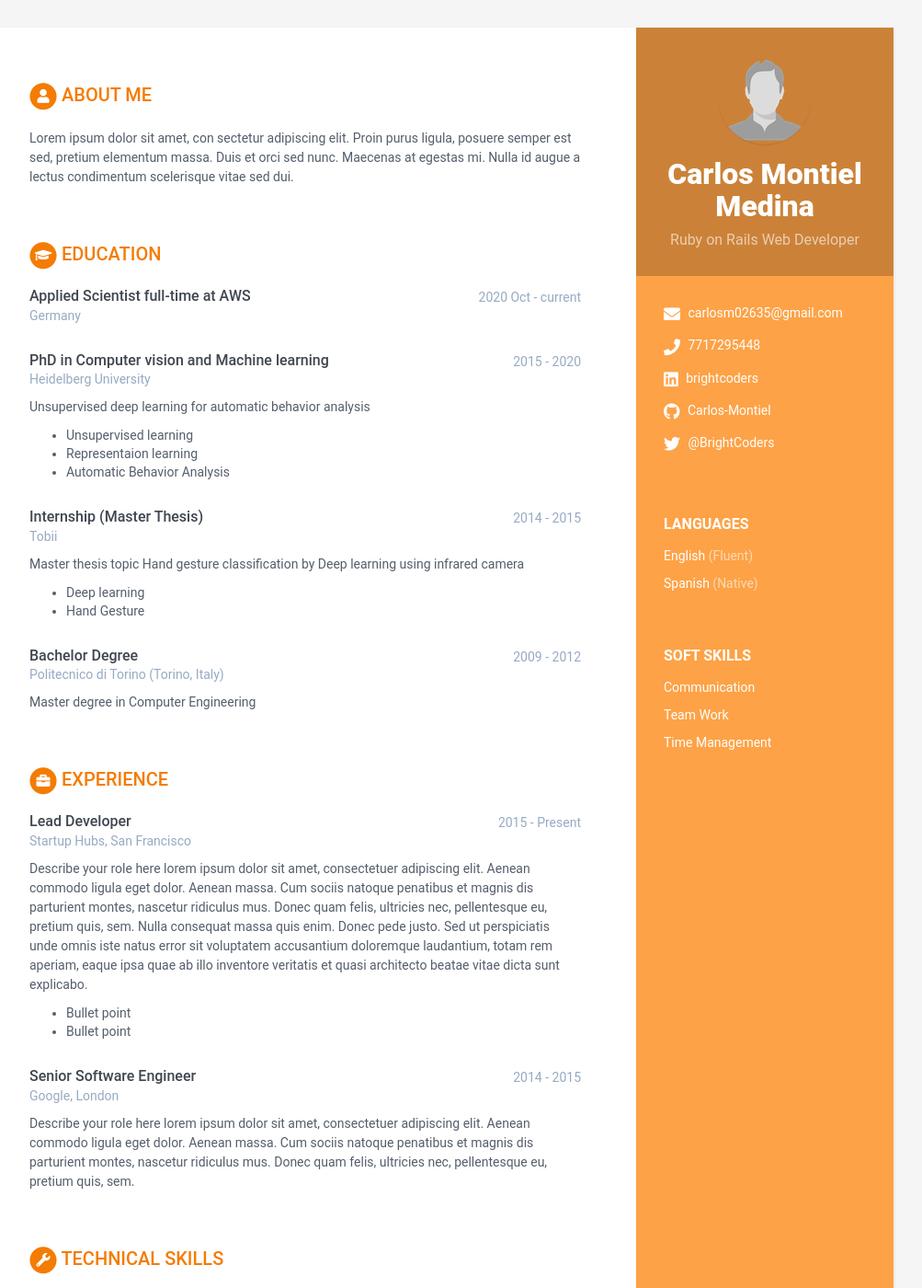
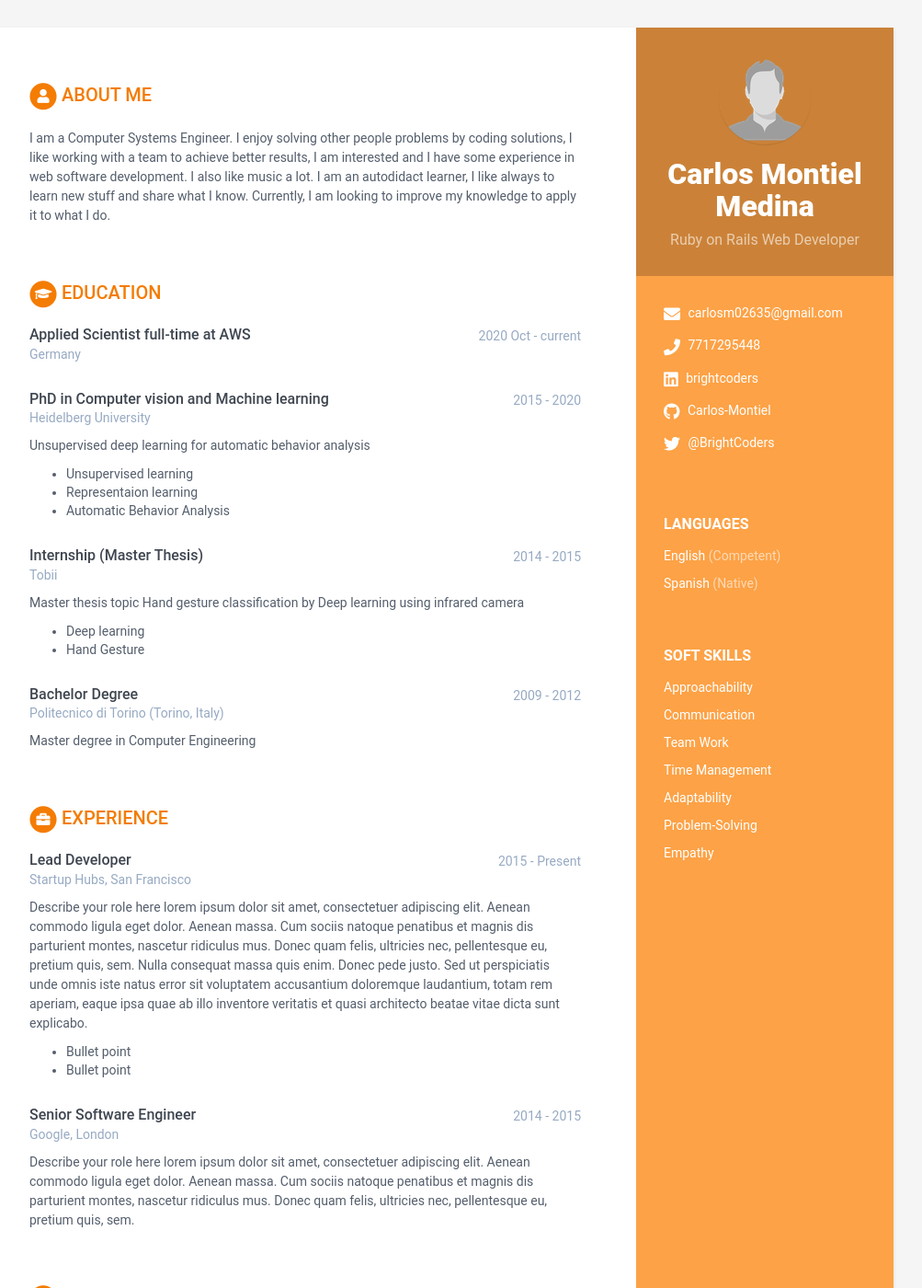
Before and after one commit to BC-MAR-21-ROR/kata-resume-Carlos-Montiel, a Jekyll site: the page built from index.html, in a window 1280 px wide and 1400 px high. Shown: the whole window at 92% size, without its empty margins (168-1171 px from the left). Built offline with Jekyll 4.4.1, drawn with Linux system fonts in a browser that asks for light colours.

Commit message:
Add some information to data.yml

```diff
--- a/_data/data.yml
+++ b/_data/data.yml
@@ -27,13 +27,16 @@ sidebar:
   # Actualiza según los idiomas y nieles que tienes. Agrega o Elimina según sea necesario.
   languages:
     - idiom: English
-      level: Fluent # Utiliza el resultado de tu examen oficial, o el nivel de acuerdo al modelo Dreyfus
+      level: Competent # Utiliza el resultado de tu examen oficial, o el nivel de acuerdo al modelo Dreyfus
 
     - idiom: Spanish
       level: Native # Utiliza el resultado de tu examen oficial, o el nivel de acuerdo al modelo Dreyfus
 
   # Registra aquí tus soft skills. Agrega o elimina según sea necesario
   interests:
+    - item: Approachability
+      link: # dejar en blanco
+
     - item: Communication
       link: # dejar en blanco
 
@@ -43,11 +46,20 @@ sidebar:
     - item: Time Management
       link: # dejar en blanco
 
+    - item: Adaptability
+      link: # dejar en blanco
+
+    - item: Problem-Solving
+      link: # dejar en blanco
+
+    - item: Empathy
+      link: # dejar en blanco
+
 # Registra aquí un resumen de tu perfil
 career-profile:
   title: About Me # NO MODIFICAR
   summary: |
-    Lorem ipsum dolor sit amet, con sectetur adipiscing elit. Proin purus ligula, posuere semper est sed, pretium elementum massa. Duis et orci sed nunc. Maecenas at egestas mi. Nulla id augue a lectus condimentum scelerisque vitae sed dui.
+    I am a Computer Systems Engineer. I enjoy solving other people problems by coding solutions, I like working with a team to achieve better results, I am interested and I have some experience in web software development. I also like music a lot. I am an autodidact learner, I like always to learn new stuff and share what I know. Currently, I am looking to improve my knowledge to apply it to what I do.
 
 # Registra aquí tus estudios. Agrega o elimina según sea necesario
 educationcomplete:
```
